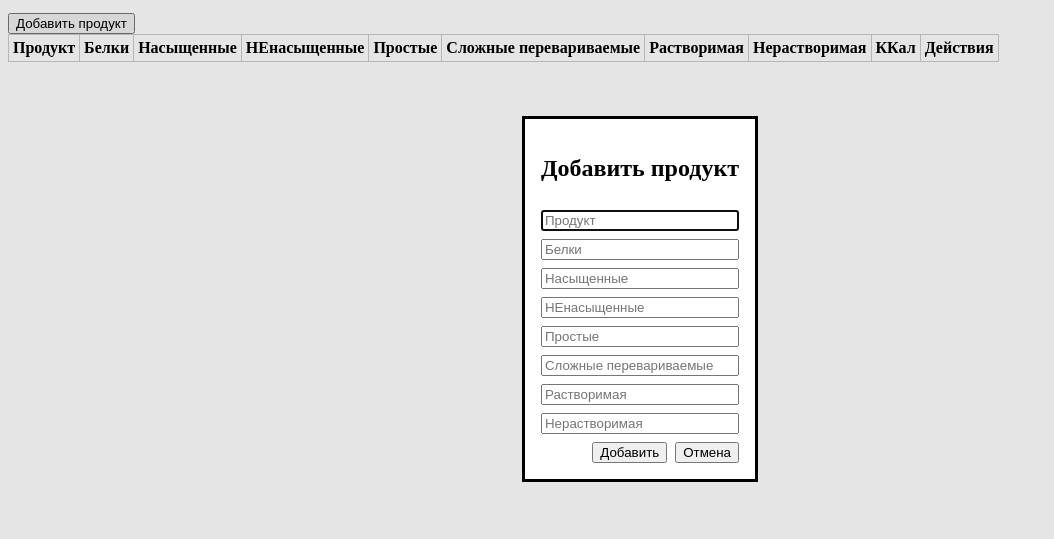
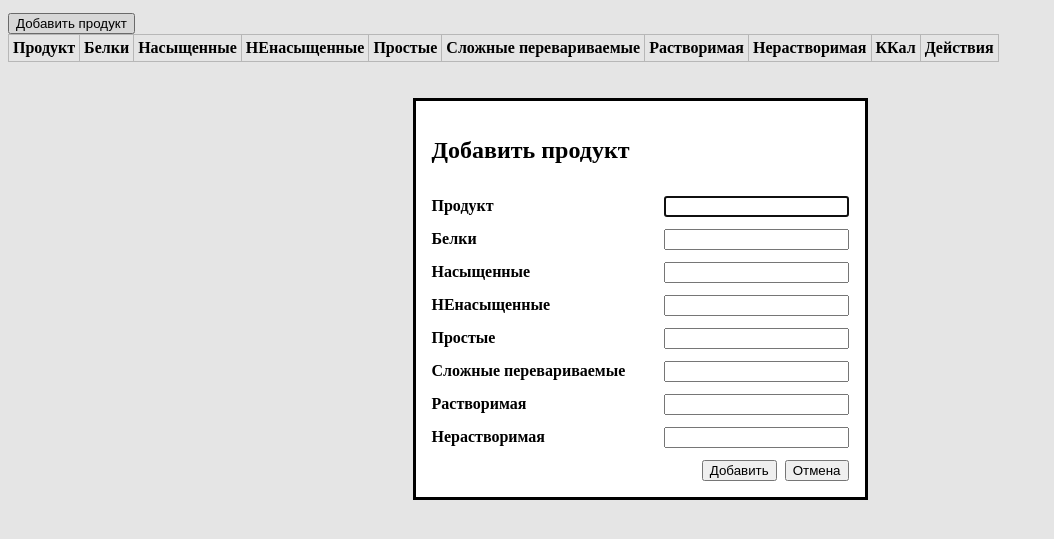
Before and after one commit to AISON-debug/UI, a plain HTML site: page index.html in a window 1280 px wide. Both pictures are taken after a click on the button "Добавить продукт". Shown: the part 101-640 px from the top of the page, without its empty margins (0-1054 px from the left). Drawn offline with Linux system fonts and the light colour scheme; no server answers.

Commit message:
Add labels beside nutrient inputs

```diff
--- a/index.html
+++ b/index.html
@@ -6,9 +6,29 @@
 <style>
   table { border-collapse: collapse; }
   th, td { border: 1px solid #ccc; padding: 4px; }
-  dialog form { display: flex; flex-direction: column; gap: 8px; }
-  dialog form input { width: 100%; box-sizing: border-box; }
-  dialog form div { display: flex; justify-content: flex-end; gap: 8px; }
+  dialog form {
+    display: flex;
+    flex-direction: column;
+    gap: 12px;
+  }
+  dialog form .field-row {
+    display: flex;
+    align-items: center;
+    gap: 12px;
+  }
+  dialog form .field-row label {
+    min-width: 220px;
+    font-weight: 600;
+  }
+  dialog form .field-row input {
+    flex: 1;
+    box-sizing: border-box;
+  }
+  dialog form .form-actions {
+    display: flex;
+    justify-content: flex-end;
+    gap: 8px;
+  }
 </style>
 </head>
 <body>
@@ -36,15 +56,39 @@
 <dialog id="addDialog">
   <form id="addForm">
     <h2>Добавить продукт</h2>
-    <input name="Продукт" placeholder="Продукт" required>
-    <input name="Белки" placeholder="Белки" type="number" step="any" required>
-    <input name="Насыщенные" placeholder="Насыщенные" type="number" step="any" required>
-    <input name="НЕнасыщенные" placeholder="НЕнасыщенные" type="number" step="any" required>
-    <input name="Простые" placeholder="Простые" type="number" step="any" required>
-    <input name="Сложные перевариваемые" placeholder="Сложные перевариваемые" type="number" step="any" required>
-    <input name="Растворимая" placeholder="Растворимая" type="number" step="any" required>
-    <input name="Нерастворимая" placeholder="Нерастворимая" type="number" step="any" required>
-    <div>
+    <div class="field-row">
+      <label for="add-product">Продукт</label>
+      <input id="add-product" name="Продукт" required>
+    </div>
+    <div class="field-row">
+      <label for="add-proteins">Белки</label>
+      <input id="add-proteins" name="Белки" type="number" step="any" required>
+    </div>
+    <div class="field-row">
+      <label for="add-saturated">Насыщенные</label>
+      <input id="add-saturated" name="Насыщенные" type="number" step="any" required>
+    </div>
+    <div class="field-row">
+      <label for="add-unsaturated">НЕнасыщенные</label>
+      <input id="add-unsaturated" name="НЕнасыщенные" type="number" step="any" required>
+    </div>
+    <div class="field-row">
+      <label for="add-simple">Простые</label>
+      <input id="add-simple" name="Простые" type="number" step="any" required>
+    </div>
+    <div class="field-row">
+      <label for="add-complex">Сложные перевариваемые</label>
+      <input id="add-complex" name="Сложные перевариваемые" type="number" step="any" required>
+    </div>
+    <div class="field-row">
+      <label for="add-soluble">Растворимая</label>
+      <input id="add-soluble" name="Растворимая" type="number" step="any" required>
+    </div>
+    <div class="field-row">
+      <label for="add-insoluble">Нерастворимая</label>
+      <input id="add-insoluble" name="Нерастворимая" type="number" step="any" required>
+    </div>
+    <div class="form-actions">
       <button type="submit">Добавить</button>
       <button type="button" id="cancelAdd">Отмена</button>
     </div>
@@ -54,15 +98,39 @@
 <dialog id="editDialog">
   <form id="editForm">
     <h2>Редактировать продукт</h2>
-    <input name="Продукт" placeholder="Продукт" required>
-    <input name="Белки" placeholder="Белки" type="number" step="any" required>
-    <input name="Насыщенные" placeholder="Насыщенные" type="number" step="any" required>
-    <input name="НЕнасыщенные" placeholder="НЕнасыщенные" type="number" step="any" required>
-    <input name="Простые" placeholder="Простые" type="number" step="any" required>
-    <input name="Сложные перевариваемые" placeholder="Сложные перевариваемые" type="number" step="any" required>
-    <input name="Растворимая" placeholder="Растворимая" type="number" step="any" required>
-    <input name="Нерастворимая" placeholder="Нерастворимая" type="number" step="any" required>
-    <div>
+    <div class="field-row">
+      <label for="edit-product">Продукт</label>
+      <input id="edit-product" name="Продукт" required>
+    </div>
+    <div class="field-row">
+      <label for="edit-proteins">Белки</label>
+      <input id="edit-proteins" name="Белки" type="number" step="any" required>
+    </div>
+    <div class="field-row">
+      <label for="edit-saturated">Насыщенные</label>
+      <input id="edit-saturated" name="Насыщенные" type="number" step="any" required>
+    </div>
+    <div class="field-row">
+      <label for="edit-unsaturated">НЕнасыщенные</label>
+      <input id="edit-unsaturated" name="НЕнасыщенные" type="number" step="any" required>
+    </div>
+    <div class="field-row">
+      <label for="edit-simple">Простые</label>
+      <input id="edit-simple" name="Простые" type="number" step="any" required>
+    </div>
+    <div class="field-row">
+      <label for="edit-complex">Сложные перевариваемые</label>
+      <input id="edit-complex" name="Сложные перевариваемые" type="number" step="any" required>
+    </div>
+    <div class="field-row">
+      <label for="edit-soluble">Растворимая</label>
+      <input id="edit-soluble" name="Растворимая" type="number" step="any" required>
+    </div>
+    <div class="field-row">
+      <label for="edit-insoluble">Нерастворимая</label>
+      <input id="edit-insoluble" name="Нерастворимая" type="number" step="any" required>
+    </div>
+    <div class="form-actions">
       <button type="submit">Сохранить</button>
       <button type="button" id="cancelEdit">Отмена</button>
     </div>
```
